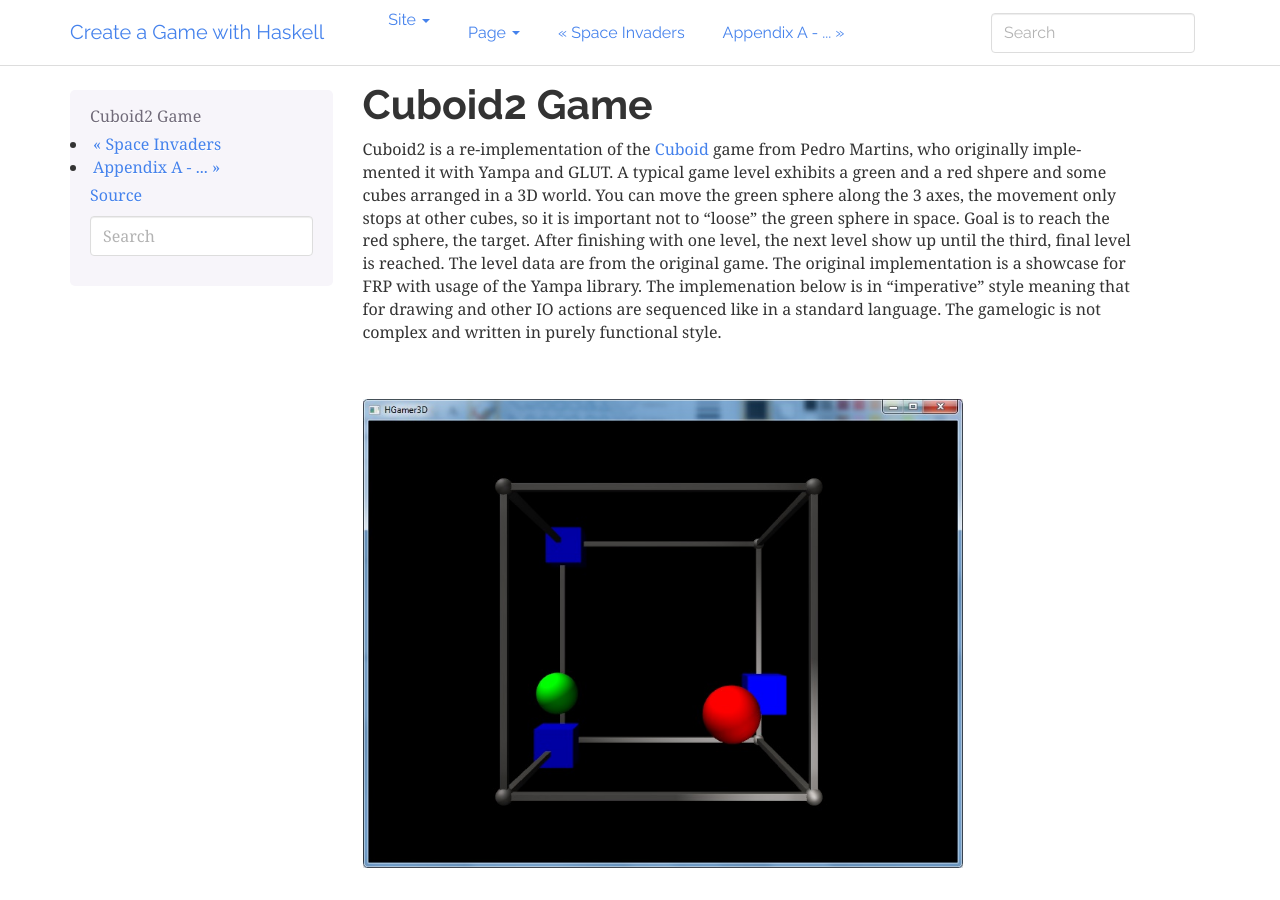
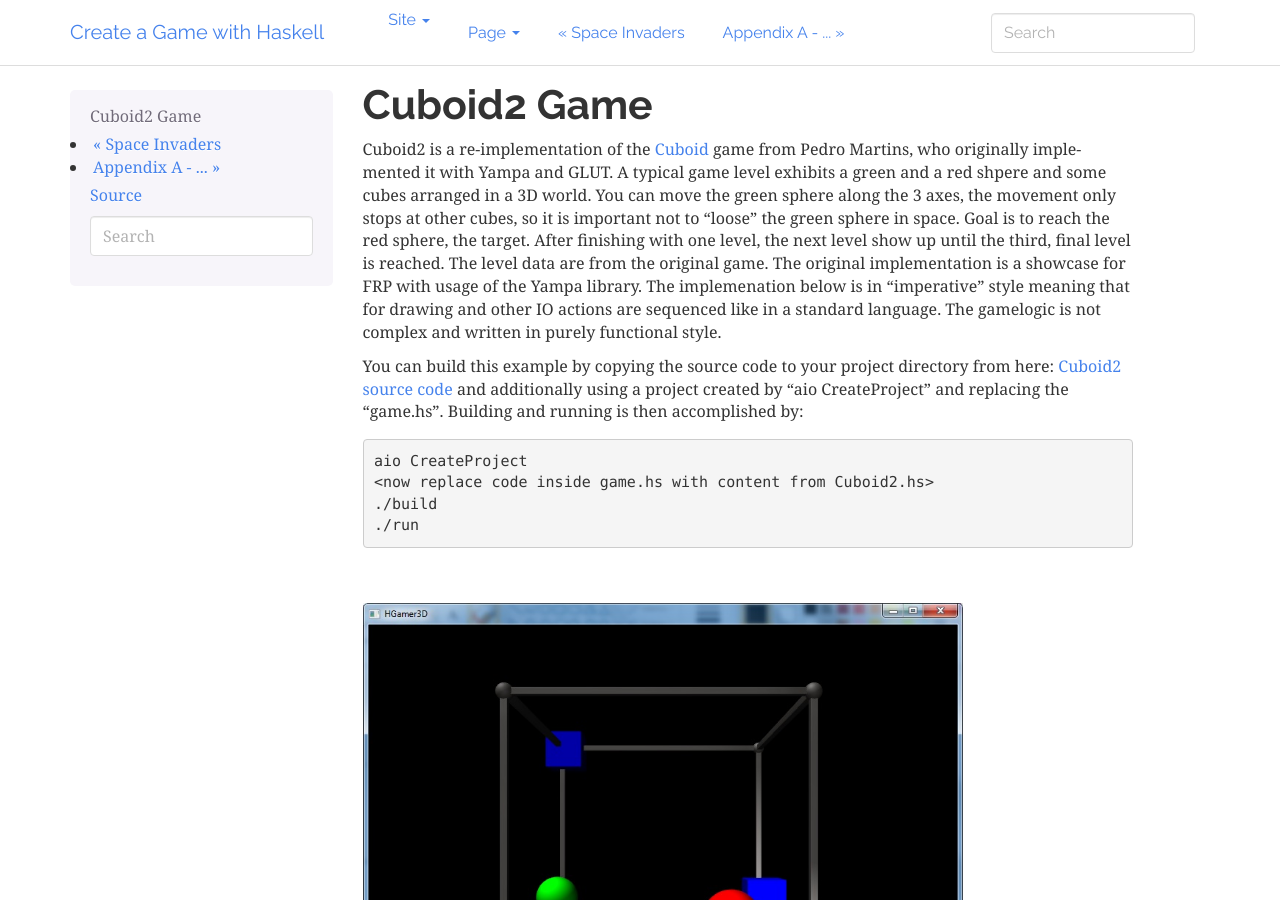
Before and after one commit to urs-of-the-backwoods/HG3D-Create-A-Game, a Sphinx documentation site: the page built from source/Cuboid2.rst, in a window 1280 px wide and 900 px high. Built offline with Sphinx 7.4.7, drawn with Linux system fonts in a browser that asks for light colours.

Commit message:
fixes remarks of Tril

```diff
--- a/source/Cuboid2.rst
+++ b/source/Cuboid2.rst
@@ -3,9 +3,18 @@ Cuboid2 Game
 
 Cuboid2 is a re-implementation of the `Cuboid`_ game from Pedro Martins, who originally implemented it with Yampa and GLUT. A typical game level exhibits a green and a red shpere and some cubes arranged in a 3D world. You can move the green sphere along the 3 axes, the movement only stops at other cubes, so it is important not to "loose" the green sphere in space. Goal is to reach the red sphere, the target. After finishing with one level, the next level show up until the third, final level is reached. The level data are from the original game. The original implementation is a showcase for FRP with usage of the Yampa library. The implemenation below is in "imperative" style meaning that for drawing and other IO actions are sequenced like in a standard language. The gamelogic is not complex and written in purely functional style.
 
+You can build this example by copying the source code to your project directory from here: `Cuboid2 source code`_ and additionally using a project created by "aio CreateProject" and replacing the "game.hs". Building and running is then accomplished by:
+
+.. code-block:: console
+
+    aio CreateProject
+    <now replace code inside game.hs with content from Cuboid2.hs>
+    ./build
+    ./run
+
 .. _`Cuboid`: https://hackage.haskell.org/package/cuboid
 
-.. _`Cuboid2`: https://github.com/urs-of-the-backwoods/HGamer3D/raw/master/examples/Cuboid2.hs
+.. _`Cuboid2 source code`: https://github.com/urs-of-the-backwoods/HGamer3D/raw/master/examples/Cuboid2.hs
 
 |
 
--- a/source/SpaceInvaders.rst
+++ b/source/SpaceInvaders.rst
@@ -109,6 +109,8 @@ With those pieces a space invaders game can be programmed. Before looking into t
 
 SpaceInvaders Game Code
 -----------------------
+
+Below you will find the space invaders game code. Additionally to the usual procedure of creating a template project with "aio CreateProject" and replacing "game.hs" by the following code, you also need to add "containers" to the dependencies line ("build-depends:") in "game.cabal".
 
 .. code-block:: Haskell
 	:linenos:
```
Also changed, not shown: source/FirstGame.rst (+12 -1 lines).
